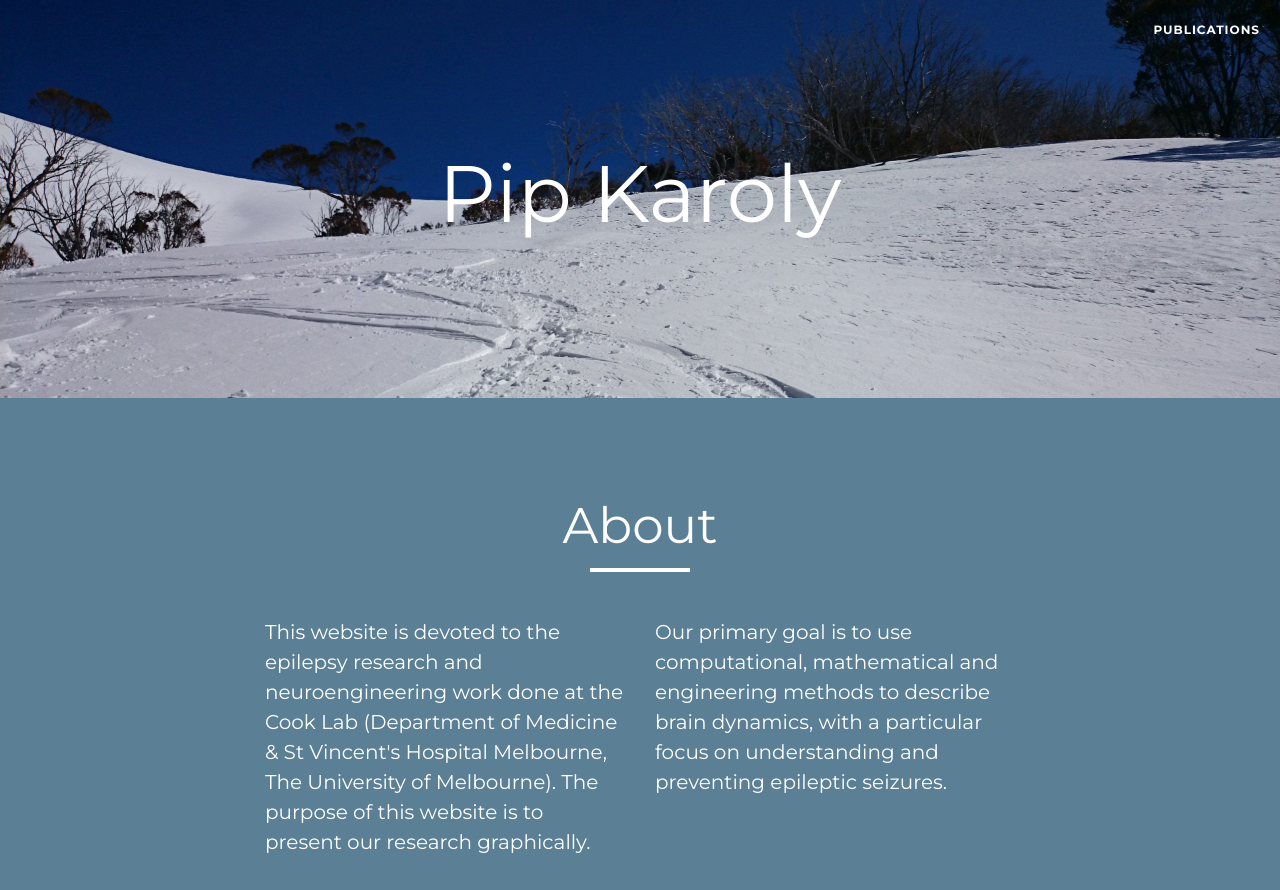
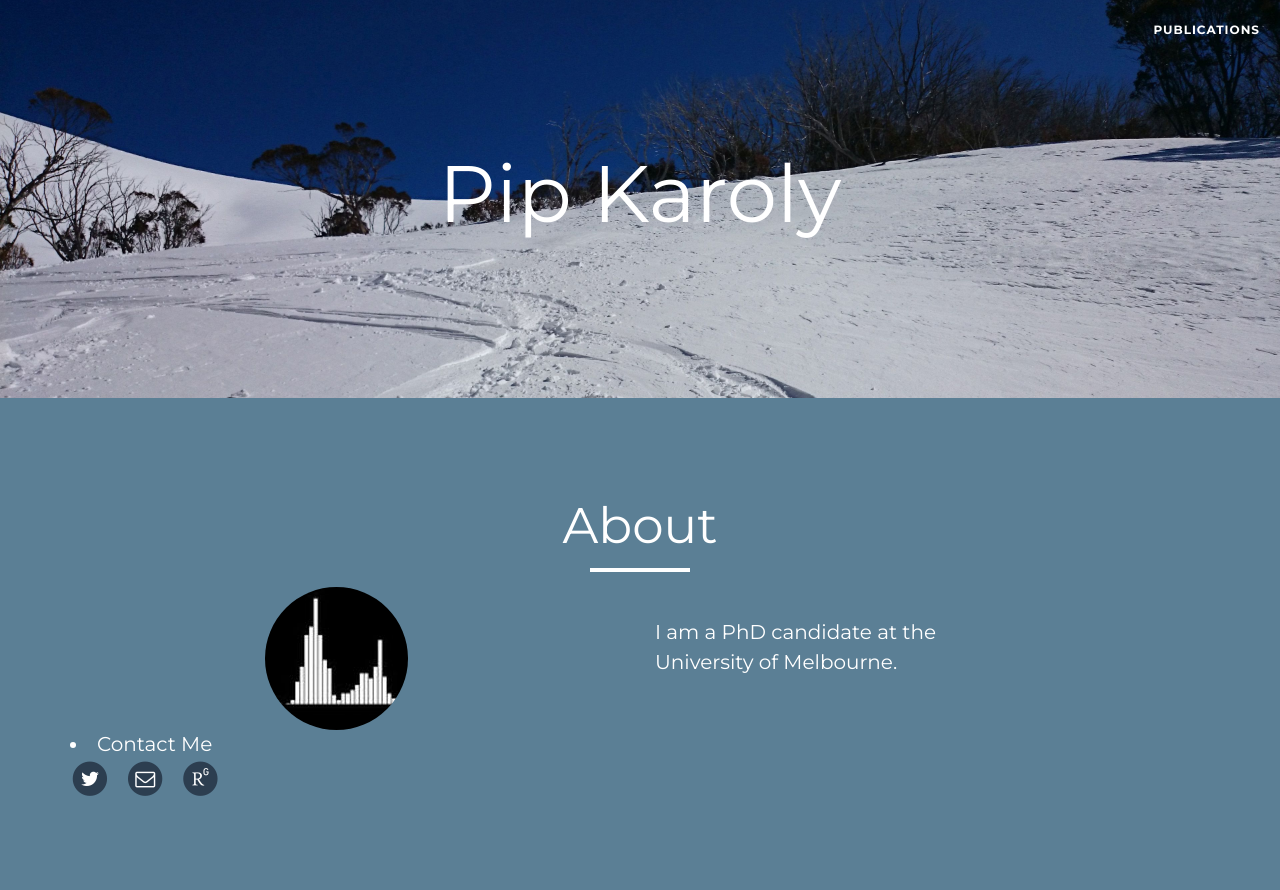
Before and after one commit to pkaroly/NeuroGraphics, a plain HTML site: page index.html in a window 1280 px wide. Shown: the top 890 px of the page. Drawn offline with Linux system fonts and the light colour scheme; files whose address does not match are found by name.

Commit message:
contact details

```diff
--- a/index.html
+++ b/index.html
@@ -100,13 +100,45 @@
             </div>
             <div class="row">
                 <div class="col-lg-4 col-lg-offset-2">
-                    <p> This website is devoted to the epilepsy research and neuroengineering work done at the Cook Lab (Department of Medicine & St Vincent's Hospital Melbourne, The University of Melbourne). The purpose of this website is to present our research graphically. </p>
-
+                   <img class='img-circle' src='img\durint\thumb.jpg'></img>
                 </div>
                 <div class="col-lg-4">
+                    <p>I am a PhD candidate at the University of Melbourne. </p>
+                </div>
+            </div>
+            <div class="row">
+                <div class="col-md-4">
+                <li> Contact Me </li>
+                        <ul class="list-inline">
+                            <li>
+                                <a target = "_blank" href="https://twitter.com/intent/tweet?screen_name=pjkaroly" data-related="pjkaroly">
+                                    <span class="fa-stack fa-1x">
+                                        <i class="fa fa-circle fa-stack-2x"></i>
+                                        <i class="fa fa-twitter fa-stack-1x fa-inverse"></i>
+                                    </span>
+                                </a>
+                            </li>
+                            <li>
+                                <a target = "_blank" href="https://mail.google.com/mail/?view=cm&fs=1&tf=1&to=pkaroly@student.unimelb.edu.au&body=">
+                                    <span class="fa-stack fa-1x">
+                                        <i class="fa fa-circle fa-stack-2x"></i>
+                                        <i class="fa fa-envelope-o fa-stack-1x fa-inverse"></i>
+                                    </span>
+                                </a>
+                            </li>
 
-                    <p>Our primary goal is to use computational, mathematical and engineering methods to describe brain dynamics, with a particular focus on understanding and preventing epileptic seizures. </p>
-                </div>
+
+                            <li>
+                                <a target = "_blank" href="https://www.researchgate.net/profile/Philippa_Karoly">
+                                    <span class="fa fa-stack fa-1x">
+                                        <i class="fa fa-circle fa-stack-2x"></i>
+                                        <i style = "margin-top: .4em", class="ai ai-researchgate fa-stack-2x fa-inverse"></i>
+                                    </span>
+                                </a>
+                            </li>
+
+                        </ul>
+                    </div>
             </div>
         </div>
     </section>
```
